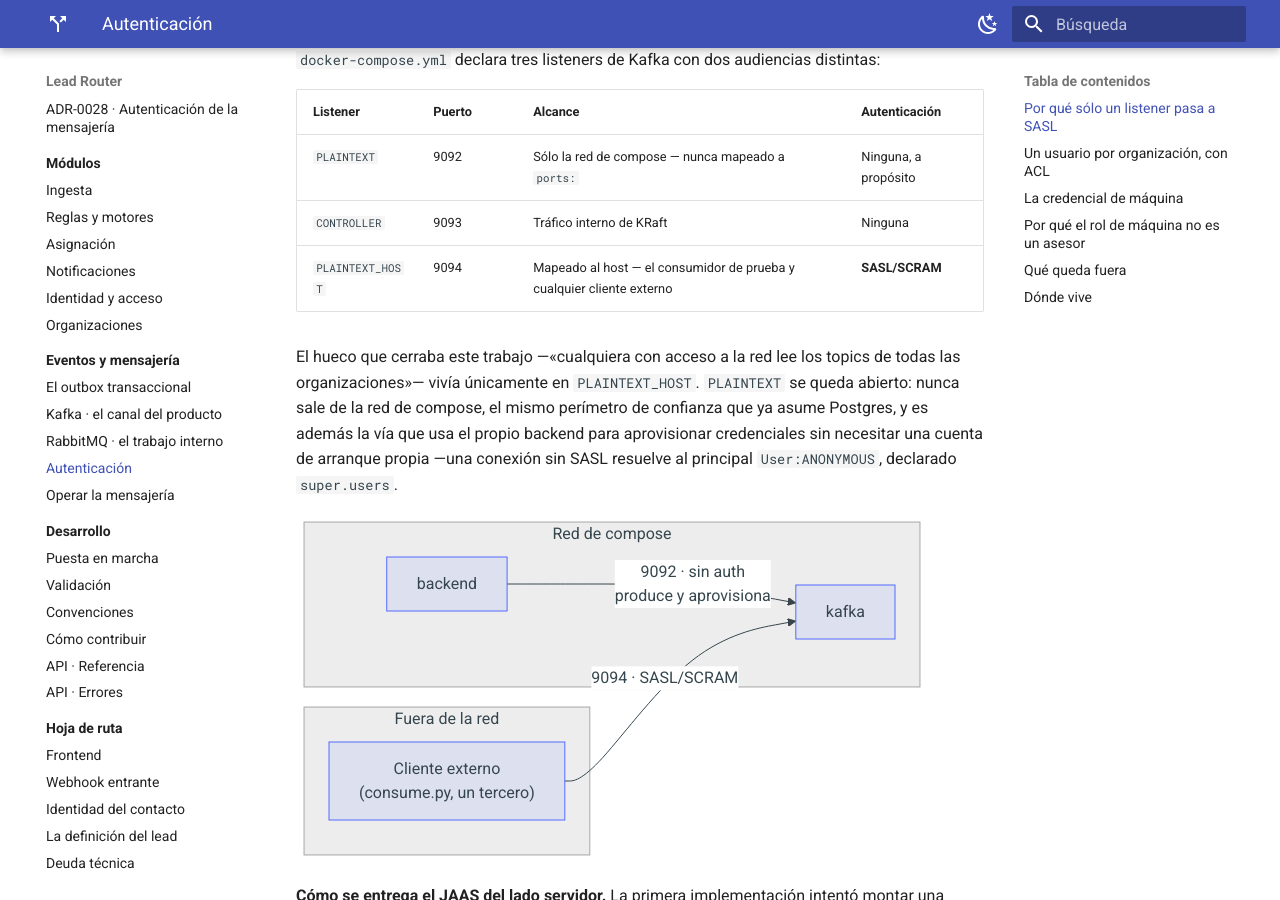
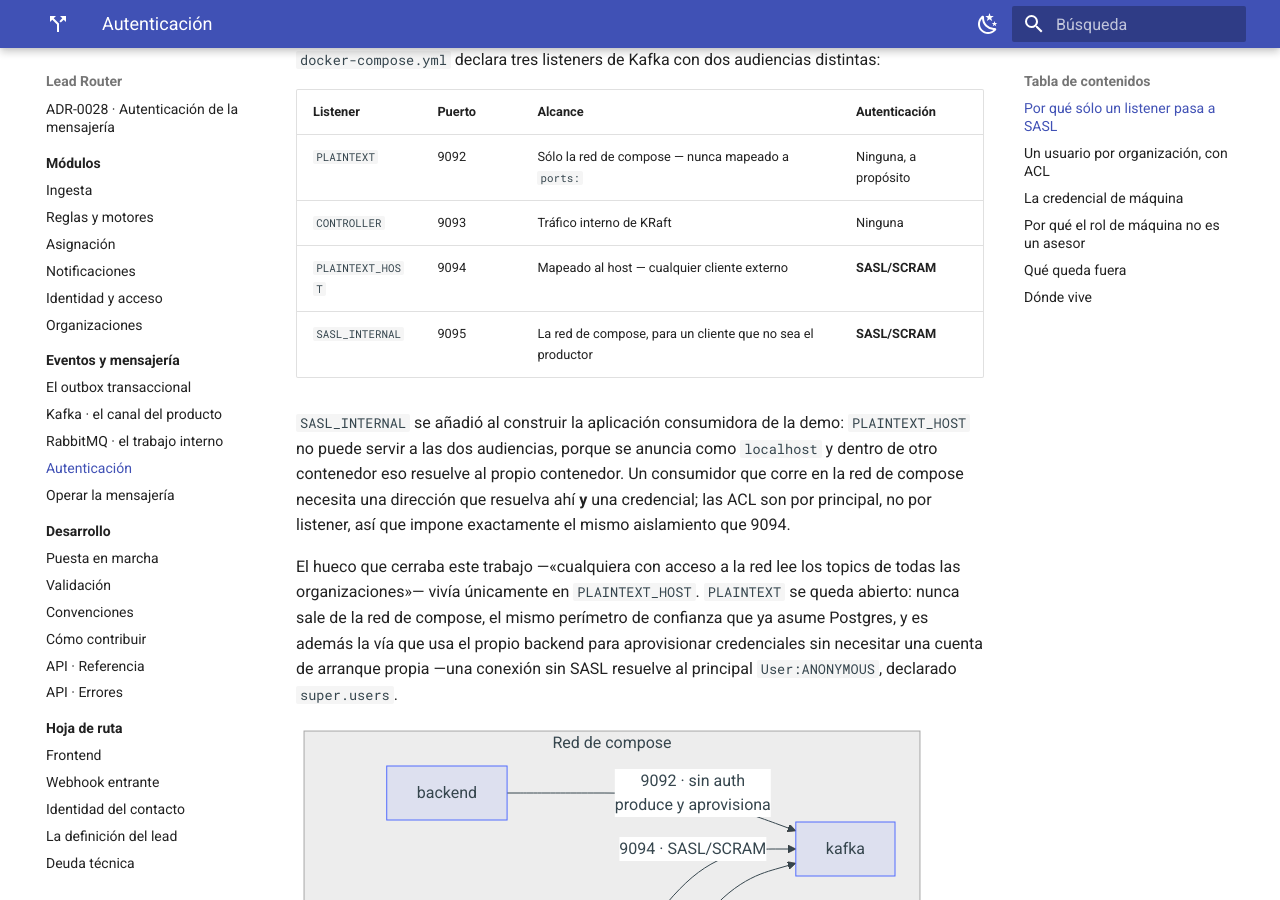
Before and after one commit to MDCIrony/leads-hexa, an MkDocs documentation site: the page built from docs/content/eventos/autenticacion.md, in a window 1280 px wide and 900 px high, scrolled down 342 px. Built offline with MkDocs 1.6.1 and Material for MkDocs 9.7.7, drawn with Linux system fonts in a browser that asks for light colours.

Commit message:
fix(kafka): keep the broker's log where the volume actually is
log.dirs defaulted to /tmp/kafka-logs, in the container's writable layer, while
the volume the image declares at /var/lib/kafka/data stayed empty. Every
recreation of this container threw away every topic, every retained message,
and the SCRAM credentials and ACLs that live in __cluster_metadata beside them.
A week of replayable history cannot survive on scratch space.

Adds SASL_INTERNAL on 9095 in the same pass: PLAINTEXT_HOST advertises
localhost, which inside another container resolves to that container, so a
consumer running on this network had no authenticated address to dial. ACLs are
per principal, so it isolates exactly as 9094 does.

````diff
--- a/docs/content/eventos/autenticacion.md
+++ b/docs/content/eventos/autenticacion.md
@@ -14,7 +14,14 @@
 |---|---|---|---|
 | `PLAINTEXT` | 9092 | Sólo la red de compose — nunca mapeado a `ports:` | Ninguna, a propósito |
 | `CONTROLLER` | 9093 | Tráfico interno de KRaft | Ninguna |
-| `PLAINTEXT_HOST` | 9094 | Mapeado al host — el consumidor de prueba y cualquier cliente externo | **SASL/SCRAM** |
+| `PLAINTEXT_HOST` | 9094 | Mapeado al host — cualquier cliente externo | **SASL/SCRAM** |
+| `SASL_INTERNAL` | 9095 | La red de compose, para un cliente que no sea el productor | **SASL/SCRAM** |
+
+`SASL_INTERNAL` se añadió al construir la aplicación consumidora de la demo: `PLAINTEXT_HOST` no
+puede servir a las dos audiencias, porque se anuncia como `localhost` y dentro de otro contenedor eso
+resuelve al propio contenedor. Un consumidor que corre en la red de compose necesita una dirección
+que resuelva ahí **y** una credencial; las ACL son por principal, no por listener, así que impone
+exactamente el mismo aislamiento que 9094.
 
 El hueco que cerraba este trabajo —«cualquiera con acceso a la red lee los topics de todas las
 organizaciones»— vivía únicamente en `PLAINTEXT_HOST`. `PLAINTEXT` se queda abierto: nunca sale de
@@ -29,6 +36,9 @@
     end
     subgraph externa["Fuera de la red"]
         Cliente["Cliente externo<br/>(consume.py, un tercero)"] -->|"9094 · SASL/SCRAM"| Kafka
+    end
+    subgraph interna2["Otro contenedor de la red"]
+        Bandeja["test-consumer"] -->|"9095 · SASL/SCRAM"| Kafka
     end
 ```
 
````
Also changed, not shown: docker-compose.yml (+22 -6 lines), docs/content/eventos/operacion.md (+16 -1 lines).
